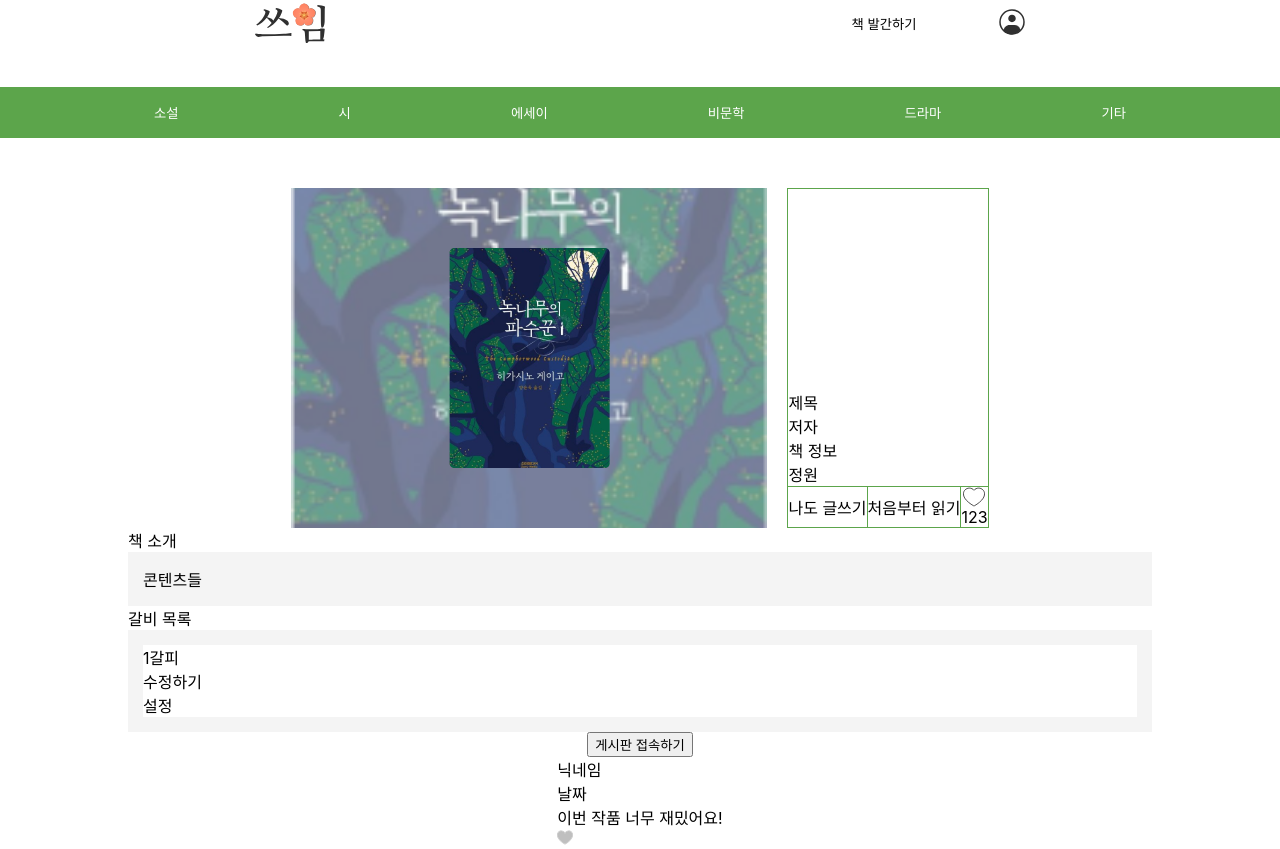
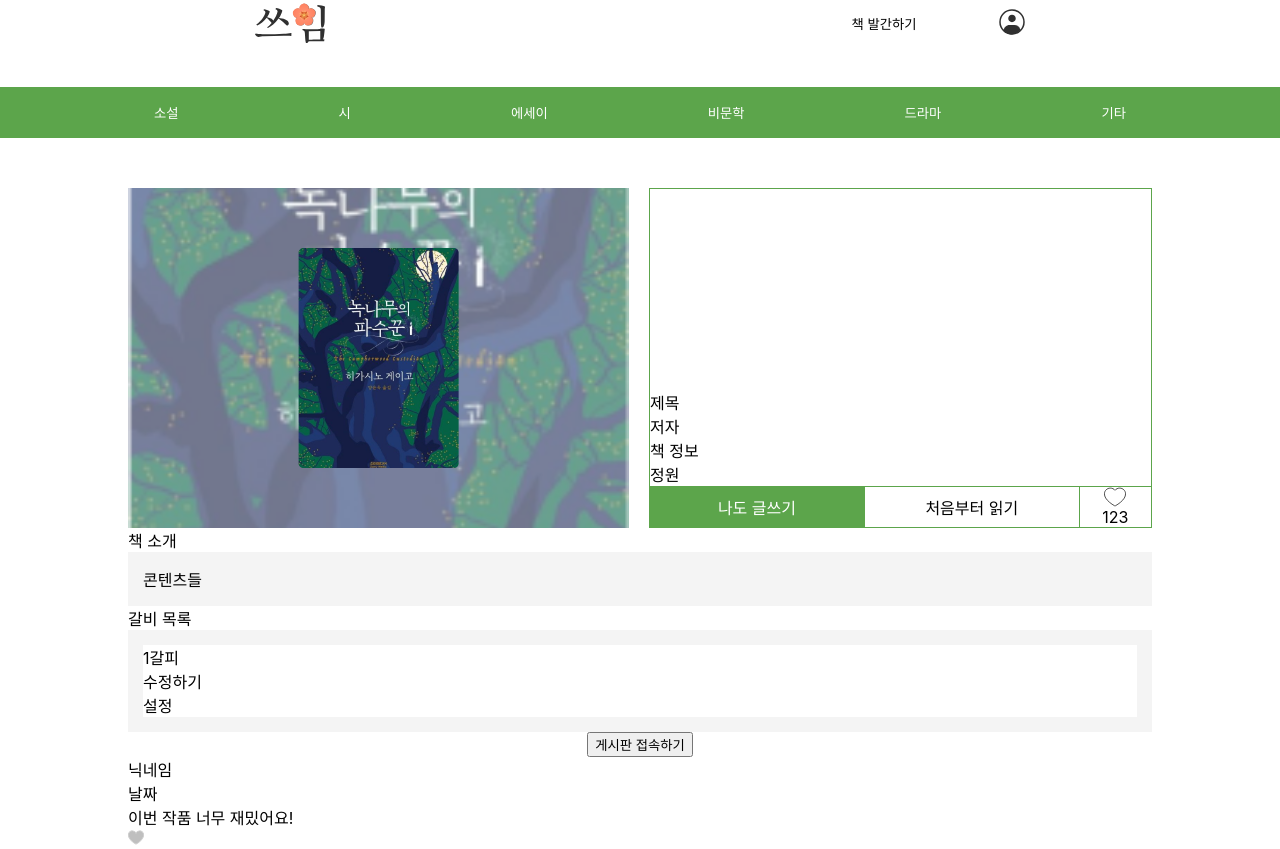
Before and after one commit to LikeLionHGU/Welch-s_Front, a React (Create React App) app: page /detail in a window 1280 px wide. Built offline with nearby package versions, Linux system fonts and the light colour scheme; sample sign-in values are in the browser's storage.

Commit message:
style: 상세 페이지 구조화

```diff
--- a/src/pages/project/Detail.jsx
+++ b/src/pages/project/Detail.jsx
@@ -3,11 +3,18 @@ import Header from "../../components/Header";
 import TestImg from "../../imgs/test5.png";
 import LikeImg from "../../imgs/like.svg";
 import GrayLikeImg from "../../imgs/grayLike.svg";
+import RedLikeImg from "../../imgs/redLike.svg";
 
 import "../../styles/detail.css";
+import { useState } from "react";
 
 // 프로젝트 상세 페이지
 export default function Detail() {
+  const [like, setLike] = useState(false);
+
+  const handleSetLike = () => {
+    setLike(!like);
+  };
   return (
     <div id="detail-main">
       <Header mode={2} />
@@ -60,12 +67,18 @@ export default function Detail() {
         <div>
           <button>게시판 접속하기</button>
         </div>
-        <div>
+        <div id="detail-comments-container">
           <div>닉네임</div>
           <div>날짜</div>
           <div>이번 작품 너무 재밌어요!</div>
           <div>
-            <img src={GrayLikeImg} alt="like" />
+            <img
+              onClick={() => {
+                handleSetLike();
+              }}
+              src={like ? RedLikeImg : GrayLikeImg}
+              alt="like"
+            />
           </div>
         </div>
       </div>
--- a/src/styles/detail.css
+++ b/src/styles/detail.css
@@ -16,7 +16,7 @@
 
 .detail-img-container {
   position: relative;
-  width: 476px;
+  width: 100%;
   height: 340px;
   display: flex;
   justify-content: center;
@@ -45,13 +45,30 @@
 
 .detail-above {
   display: flex;
+
+  width: 100%;
 }
 
 .detail-above-right {
   display: flex;
   flex-direction: column-reverse;
 
+  width: 100%;
+
   border: 1px solid #5ca54b;
+}
+
+.detail-mywrite {
+  flex: 3;
+  background-color: #5ca54b;
+  color: white;
+}
+.detail-readbegin {
+  flex: 3;
+}
+
+.detail-like-container {
+  flex: 1;
 }
 
 .detail-mywrite,
@@ -104,3 +121,7 @@
 #detail-galpi {
   background-color: white;
 }
+
+#detail-comments-container {
+  width: 100%;
+}
```
Also changed, not shown: src/imgs/grayLike.png (deleted), src/imgs/redLike.svg (added).
